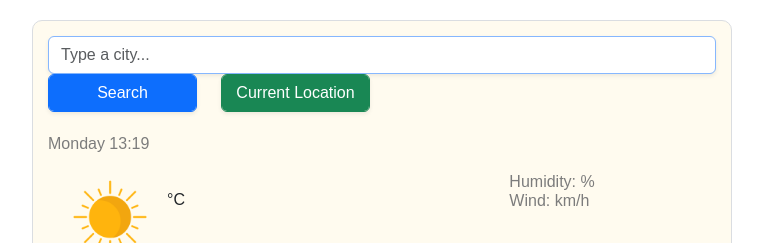
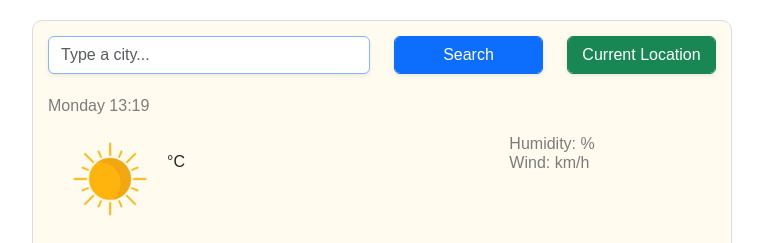
Before and after one commit to carolinacartaxo/Homework-week6, a plain HTML site: page index.html in a window 1280 px wide. Shown: the top 243 px of the page, without its empty margins (258-1021 px from the left). Drawn offline with nearby package versions, Linux system fonts and the light colour scheme; no server answers.

Commit message:
Update index.html

```diff
--- a/index.html
+++ b/index.html
@@ -21,7 +21,7 @@
       <div class="weather-app">
         <form class="search-form" id="search-form">
           <div class="row">
-            <div class="col">
+            <div class="col-6">
               <input
                 type="search"
                 placeholder="Type a city..."
@@ -29,7 +29,7 @@
                 autocomplete="off"
                 id="city-input"
                 class="form-control shadow-sm" />
-              <div class="row">
+            </div>
             <div class="col-3">
               <input
                 type="submit"
@@ -44,8 +44,6 @@
                 id="current-location-button">
                 Current Location
               </button>
-                </div>
-              </div>
             </div>
           </div>
         </form>
```
Lines whose indentation alone changed are shown as unchanged.
